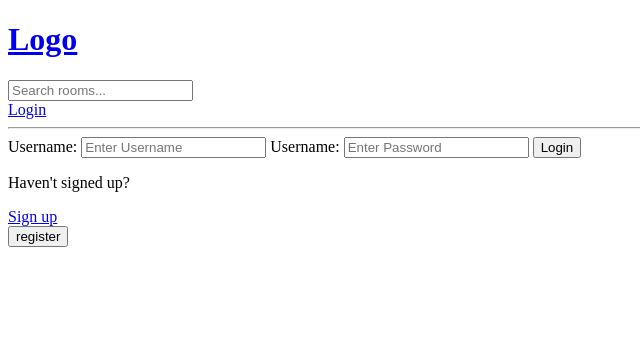
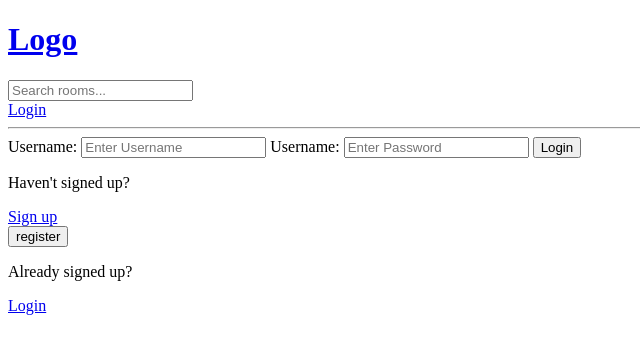
Before and after one commit to ThatGui887/djgoapp, a Django app: page /login/ in a window 1280 px wide. Shown: the top 354 px of the page, without its empty margins (0-640 px from the left). Run offline with Django 5.2, Linux system fonts and the light colour scheme.

Commit message:
added text then a link that asks if they have registered which then redirects the user to the login page

```diff
--- a/base/templates/base/login_register.html
+++ b/base/templates/base/login_register.html
@@ -26,6 +26,8 @@
 
         <input type="submit" value="register"/>
     </form>
+    <p>Already signed up?</p>
+    <a href="{% url 'login' %}">Login</a>
 </div>
 
 {%endblock content%}
```
